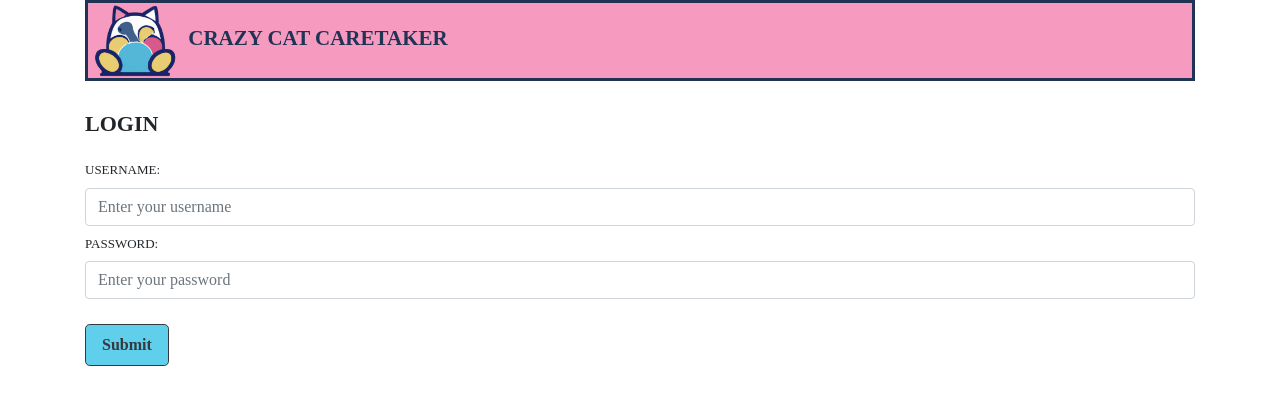
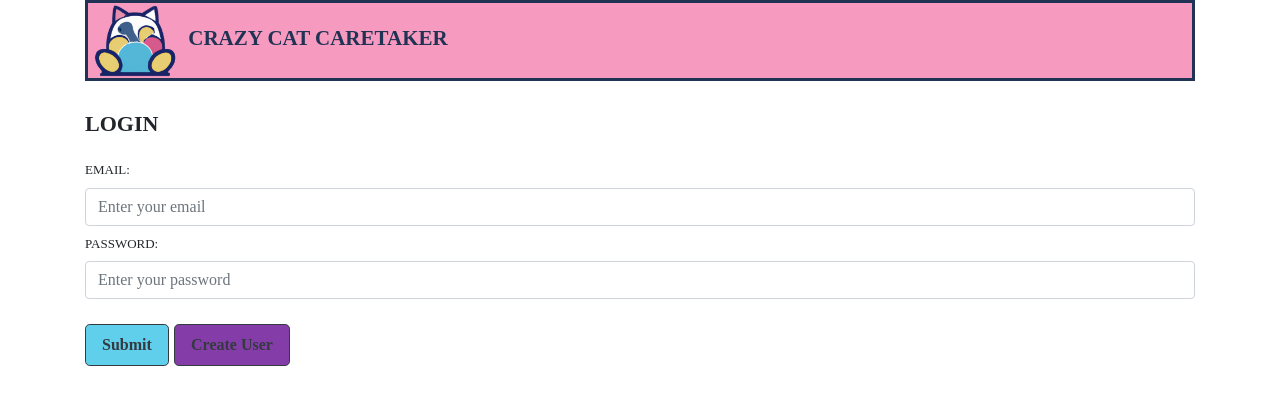
Before and after one commit to Ivan-E-Johnson/Crazy-Cat-Caretaker-Server, a Flask app: page /login in a window 1280 px wide. Shown: the top 405 px of the page. Run offline with Flask 2, Linux system fonts and the light colour scheme; some libraries are stand-ins or nearby versions.

Commit message:
ADD:
Added functionality Authentication to the application. Its not quite finished yet but is 80% there

```diff
--- a/app.py
+++ b/app.py
@@ -1,27 +1,63 @@
 import time
-
-from flask import Flask, render_template, flash, request, redirect, abort, Response
+from flask import Flask, render_template, flash, request, redirect, abort, Response, session
+from flask_session import Session
 from camera import Camera
 import teachable_machine
+import config
 from flask_sse import sse
 from redis import Redis
+import pyrebase
+
 
 app = Flask(__name__)
 
 # Configure Redis server for dynamic page updates
 r = Redis()
 app.config["REDIS_URL"] = "redis://localhost"
-app.config.from_envvar("APPLICATION_SETTINGS")
-
+app.config.from_envvar("APPLICATION_SETTINGS") #TODO send this to entire team so that we can access it
+app.config["SESSION_PERMANENT"] = False
+app.config["SESSION_TYPE"] = "filesystem"
 app.register_blueprint(sse, url_prefix="/stream")  # For sse events
+Session(app)
+################################################################
+# AUTHENTICATION
+config = {
+    'apiKey': "AIzaSyBx6ut501XQhSePVu7Fi8SbhfYMuOAD344",
+    'authDomain': "testingccc-3b63d.firebaseapp.com",
+    'databaseURL': "https://testingccc-3b63d-default-rtdb.firebaseio.com",
+    'projectId': "testingccc-3b63d",
+    'storageBucket': "testingccc-3b63d.appspot.com",
+    'messagingSenderId': "1031446491621",
+    'appId': "1:1031446491621:web:971d8fff08ce27a547bf0c",
+    'measurementId': "G-M1PX452PG9"
+}
 
 
+firebase = pyrebase.initialize_app(config)
+auth = firebase.auth()
+
+app.secret_key = "wiTm1iW2WgL3mxYv5xYVPEeLIf8NwbzY"
+################################################################
 @app.route("/login", methods=("GET", "POST"))
 def login():
+    if 'user' in session:
+        return redirect("/landing")
     if request.method == "POST":
         flash(
-            f"TODO Implement login authentication. Username {request.form['username']}"
+            f"TODO Implement login authentication. Email {request.form['email']}"
         )
+        email = request.form.get("email")
+        password = request.form.get("password")
+        print(f'Email: {email} \t Password: {password}')
+        try:
+            #user = auth.create_user_with_email_and_password(email,password)
+            #TODO fix this to work and not just create user
+            user = auth.sign_in_with_email_and_password(email, password)
+            print("Got HERE")
+            session['user'] = user
+        except:
+
+            flash("Failed to log in ")
         return redirect("/")
     else:
         return render_template("login.html")
@@ -32,17 +68,25 @@ def playing():
     video_key = "TESTFEEDKEY"
     return render_template("playing.html", video_key=video_key, started=video_key in Camera.feeds)
 
+@app.route("/logout")
+def logout():
+    session.pop('user')
+    return redirect("/")
 
+#TODO ADD logout button
 @app.route("/", methods=("GET", "POST"))
 def landing_page():
-    if request.method == "POST":
-        if request.form["button"] == "Button1":
-            flash("TODO: Feeding the cat page")
-            return render_template("feeding.html", title="Land")
-        else:
-            flash("TODO: Laser pointer control page")
-            return redirect("/playing")
-    return render_template("landing_page.html", title="Land")
+    if session.get("user"):
+        if request.method == "POST":
+            if request.form["button"] == "Button1":
+                flash("TODO: Feeding the cat page")
+                return render_template("feeding.html", title="Land")
+            else:
+                flash("TODO: Laser pointer control page")
+                return redirect("/playing")
+        return render_template("landing_page.html", title="Land")
+    else:
+        return redirect("/login")
 
 
 @app.route("/upload", methods=["POST"])
--- a/templates/login.html
+++ b/templates/login.html
@@ -9,15 +9,18 @@
     <h1 style="font-size:22px; margin-bottom:15px"> <b>LOGIN</b> </h1>
     <form method="post">
         <div class="form-group" style="margin-bottom:25px">
-                <label for="username" style="font-size:13px">USERNAME:</label>
-                <input type="text" name="username" class="form-control" id="username" placeholder="Enter your username">
+                <label for="email" style="font-size:13px">EMAIL:</label>
+                <input type="text" name="email" class="form-control" id="email" placeholder="Enter your email">
 
                 <label for="password" style="font-size:13px">PASSWORD:</label>
-                <input type="text" name="password" class="form-control" id="password" placeholder="Enter your password">
+                <input type="password" name="password" class="form-control" id="password" placeholder="Enter your password">
         </div>
         <div class="form-group">
-            <button style="background-color:#5FCFEC; font-size:16px;" type="submit" class="btn btn-outline-dark btn-lg" name = "button" value="Button2">
+            <button style="background-color:#5FCFEC; font-size:16px;" type="submit" class="btn btn-outline-dark btn-lg" name = "submit" value="submit">
                 <b>Submit</b>
+            </button>
+            <button style="background-color:#843da8; font-size:16px;" type="submit" class="btn btn-outline-dark btn-lg" name = "create_user" value="create_user">
+                <b>Create User</b>
             </button>
         </div>
     </form>
```
Also changed, not shown: Authentication.py (added, +26 -0 lines), 2 other files.
